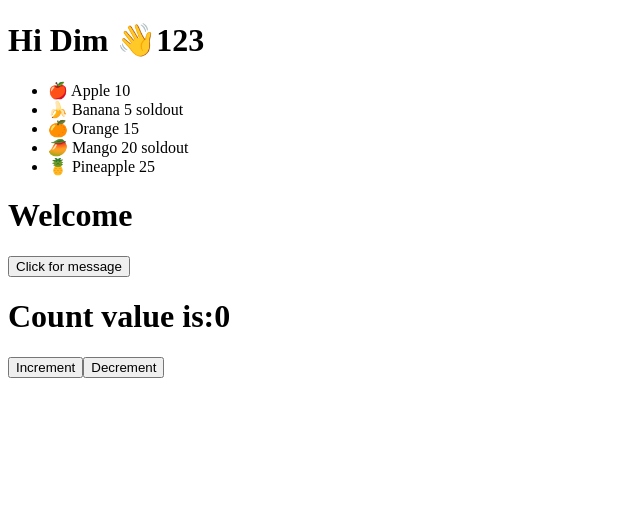
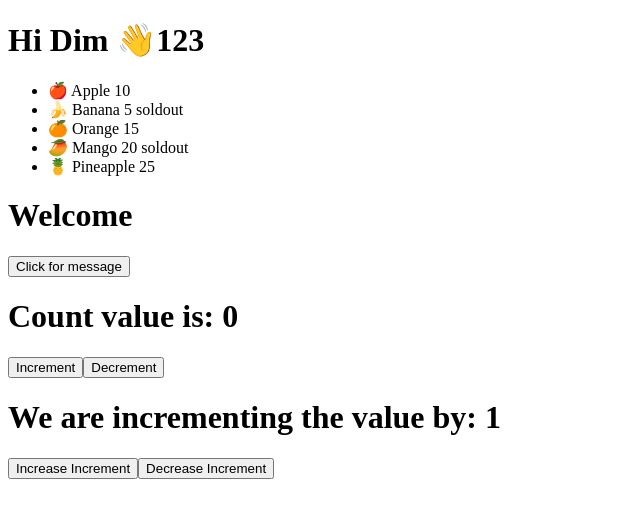
Before and after one commit to Dimitris112/react-vscode-askiseis, a React (Vite) app in the folder Prwto_App/: page / in a window 1280 px wide. Shown: the top 518 px of the page, without its empty margins (0-640 px from the left). Built offline with nearby package versions, Linux system fonts and the light colour scheme.

Commit message:
Multiple states

```diff
--- a/Prwto_App/src/components/Counter.jsx
+++ b/Prwto_App/src/components/Counter.jsx
@@ -2,17 +2,29 @@
 export default function Counter() {
   {
     const [count, setCount] = useState(0);
+    const [incrementBy, setIncrementBy] = useState(1);
+
+    function increaseIncrement() {
+      setIncrementBy(incrementBy + 1);
+    }
+    function decreaseIncrement() {
+      setIncrementBy(incrementBy - 1);
+    }
     function increment() {
-      setCount(count + 1);
+      setCount(count + incrementBy);
     }
     function decrement() {
-      setCount(count - 1);
+      setCount(count - incrementBy);
     }
     return (
       <div>
-        <h1>Count value is:{count}</h1>
+        <h1>Count value is: {count}</h1>
         <button onClick={increment}>Increment</button>
         <button onClick={decrement}>Decrement</button>
+
+        <h1>We are incrementing the value by: {incrementBy}</h1>
+        <button onClick={increaseIncrement}>Increase Increment</button>
+        <button onClick={decreaseIncrement}>Decrease Increment</button>
       </div>
     );
   }
```
